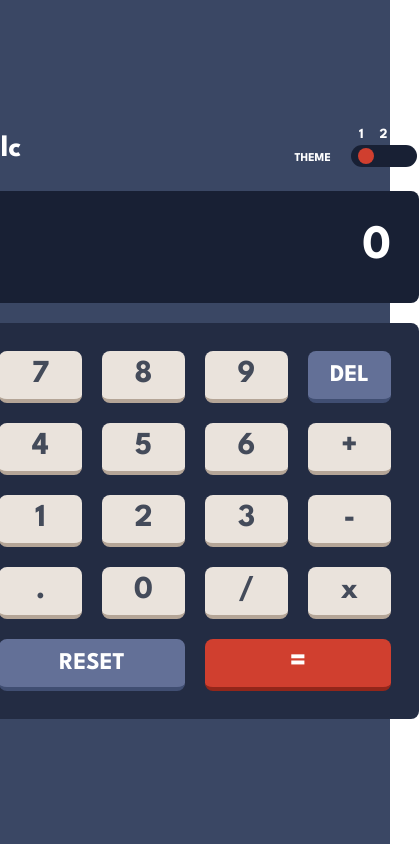
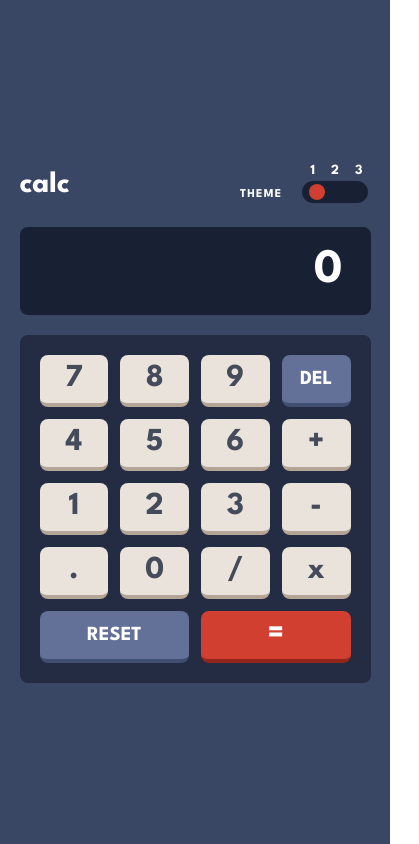
Before and after one commit to payman-hoseini/calculator-app, a Next.js app: page / in a window 390 px wide. Shown: the whole page, 419 px wide, since content can reach past the window. Built offline with nearby package versions, Linux system fonts and the light colour scheme.

Commit message:
responsive design

```diff
--- a/src/app/page.tsx
+++ b/src/app/page.tsx
@@ -99,11 +99,11 @@ export default function Home() {
   return (
     <>
       <main className={`${theme} bg-main_background h-screen w-screen grid place-content-center`}>
-        <div className="max-w-md w-[960px] mx-auto">
+        <div className="max-w-md md:w-[960px] w-[90vw] mx-auto">
             <div className="flex items-end justify-between">
                 <h1 className={`${theme == "theme_one" ? "text-text-two" : "text-text"} font-LeagueSpartan text-3xl`}>calc</h1>
                 <div className="flex items-end space-x-5">
-                  <p className={`${theme == "theme_one" ? "text-text-two" : "text-text"} font-LeagueSpartan text-xs`}>THEME</p>
+                  <p className={`${theme == "theme_one" ? "text-text-two" : "text-text"} font-LeagueSpartan text-xs tracking-widest`}>THEME</p>
                   <div>
                     <div className={`${theme == "theme_one" ? "text-text-two" : "text-text"} font-LeagueSpartan text-sm space-x-4 px-2`}>
                       <span>1</span>
@@ -111,27 +111,27 @@ export default function Home() {
                       <span>3</span>
                     </div>
                     <div className="switch-toggle space-x-1 switch-3 switch-candy">
-                      <input id="one" name="theme" type="radio" onClick={setThemeHandler} checked={(theme == "theme_one" ? true : false)}/>
+                      <input id="one" name="theme" type="radio" onClick={setThemeHandler} checked={(theme == "theme_one" ? true : false)} onChange={()=>{}}/>
                       <label htmlFor="on"></label>
 
-                      <input id="two" name="theme" type="radio" onClick={setThemeHandler} checked={(theme == "theme_two" ? true : false)}/>
+                      <input id="two" name="theme" type="radio" onClick={setThemeHandler} checked={(theme == "theme_two" ? true : false)} onChange={()=>{}}/>
                       <label htmlFor="na" ></label>
 
-                      <input id="three" name="theme" type="radio" onClick={setThemeHandler} checked={(theme == "theme_three" ? true : false)}/>
+                      <input id="three" name="theme" type="radio" onClick={setThemeHandler} checked={(theme == "theme_three" ? true : false)} onChange={()=>{}}/>
                       <label htmlFor="off"></label>
                     </div>
                   </div>
                 </div>
             </div>
-            <div className="bg-screen_background mt-6 rounded-lg flex items-center py-8 px-7 justify-end">
-              <p className={`${theme == "theme_one" ? "text-text-two" : "text-text"} font-LeagueSpartan text-5xl right-7`}>{calc.num ? calc.num : calc.res}</p>
+            <div className="bg-screen_background mt-6 rounded-lg flex items-center md:py-8 py-5 px-7 justify-end">
+              <p className={`${theme == "theme_one" ? "text-text-two" : "text-text"} font-LeagueSpartan text-5xl overflow-hidden`}>{calc.num ? calc.num : calc.res}</p>
             </div>
-            <div className="grid grid-cols-4 gap-5 bg-keypad_background p-7 mt-5 rounded-lg">
+            <div className="grid grid-cols-4 md:gap-5 gap-3 bg-keypad_background md:p-7 p-5 mt-5 rounded-lg">
               {
                 btnValues.map((btn , i) => {
                   return (
-                    <Button key={i} className={(btn == "DEL") ? "font-LeagueSpartan text-2xl text-text-two bg-key_background rounded-lg border-b-4 border-b-key_shadow flex justify-center items-center  hover:brightness-125 hover:cursor-pointer" :
-                      (btn == "RESET") ? "font-LeagueSpartan text-2xl text-text-two bg-key_background rounded-lg border-b-4 border-b-key_shadow flex justify-center items-center col-span-2  hover:brightness-125 hover:cursor-pointer" :
+                    <Button key={i} className={(btn == "DEL") ? "font-LeagueSpartan md:text-2xl text-xl text-text-two bg-key_background rounded-lg border-b-4 border-b-key_shadow flex justify-center items-center  hover:brightness-125 hover:cursor-pointer" :
+                      (btn == "RESET") ? "font-LeagueSpartan md:text-2xl text-xl text-text-two bg-key_background rounded-lg border-b-4 border-b-key_shadow flex justify-center items-center col-span-2  hover:brightness-125 hover:cursor-pointer" :
                       (btn == "=") ? "font-LeagueSpartan text-[32px] text-text-two bg-key-equal-btn rounded-lg border-b-4 border-b-key-equal-btn-shadow flex justify-center col-span-2  hover:brightness-125 hover:cursor-pointer" :
                       "font-LeagueSpartan text-[32px] text-text bg-key-active-back rounded-lg border-b-4 border-b-key-active-shadow flex justify-center  hover:brightness-[1.15] hover:cursor-pointer"} value={btn}
                       onClick={
```
